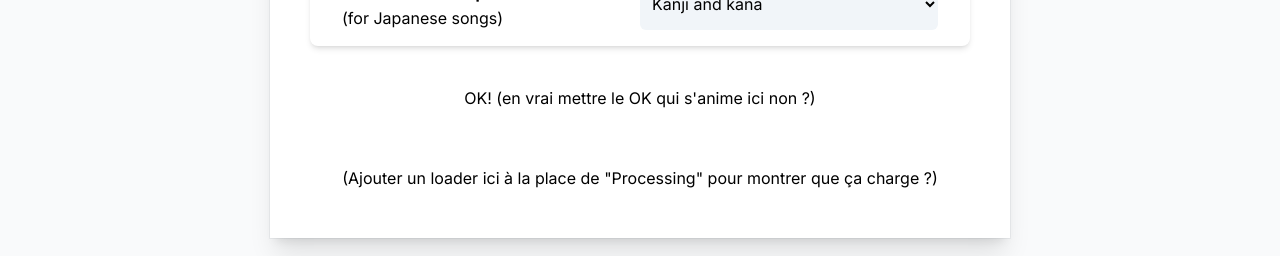
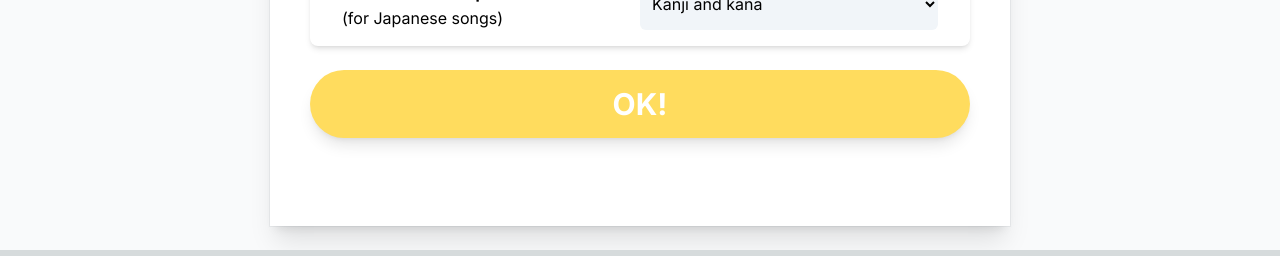
Before and after one commit to ValentinChanter/KaraOK, a Next.js app: page / in a window 1280 px wide. Shown: the part 573-829 px from the top of the page. Built offline with nearby package versions, Linux system fonts and the light colour scheme.

Commit message:
Change OK button and temp message CSS

```diff
--- a/app/page.tsx
+++ b/app/page.tsx
@@ -8,6 +8,7 @@ const Home = () => {
   const [musicLink, setMusicLink] = useState<string>('');
   const [modelFilename, setModelFilename] = useState<string>('UVR_MDXNET_KARA_2.onnx');
   const [message, setMessage] = useState<string>('');
+  const [processing, setProcessing] = useState<boolean>(false);
   const [alphabet, setAlphabet] = useState<string>('kanjitokana');
 
   const handleFileChange = (e: ChangeEvent<HTMLInputElement>) => {
@@ -32,6 +33,7 @@ const Home = () => {
     formData.append('alphabet', alphabet);
 
     try {
+      setProcessing(true);
       setMessage('Processing...');
       const response = await fetch('/api/upload', {
         method: 'POST',
@@ -92,13 +94,13 @@ const Home = () => {
                     <option value="romaji">Rōmaji</option>
                 </select>
               </div>
-              <div className='mx-4 mt-6 flex flex-row justify-center py-4'>
-                <button type="submit">OK! (en vrai mettre le OK qui s'anime ici non ?)</button>
+              <div className='mx-4 mt-6 flex flex-row justify-center bg-[#ffdc5e] rounded-full shadow-lg'>
+                <button className='text-white w-full h-full py-4 text-3xl font-bold' disabled={processing}>OK!</button>
               </div>
             </form>
             <div className='mx-4 mt-6 flex flex-row justify-center py-4'>
               {message && <p className="text-sm">{message}</p>}
-              (Ajouter un loader ici à la place de "Processing" pour montrer que ça charge ?)
+
             </div>
         </div>
 
```
